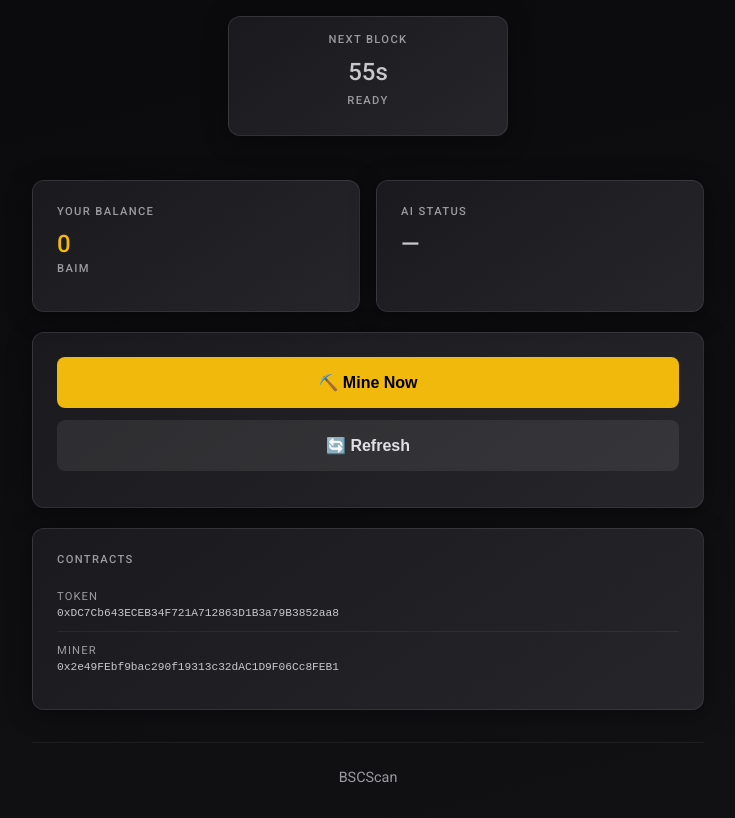
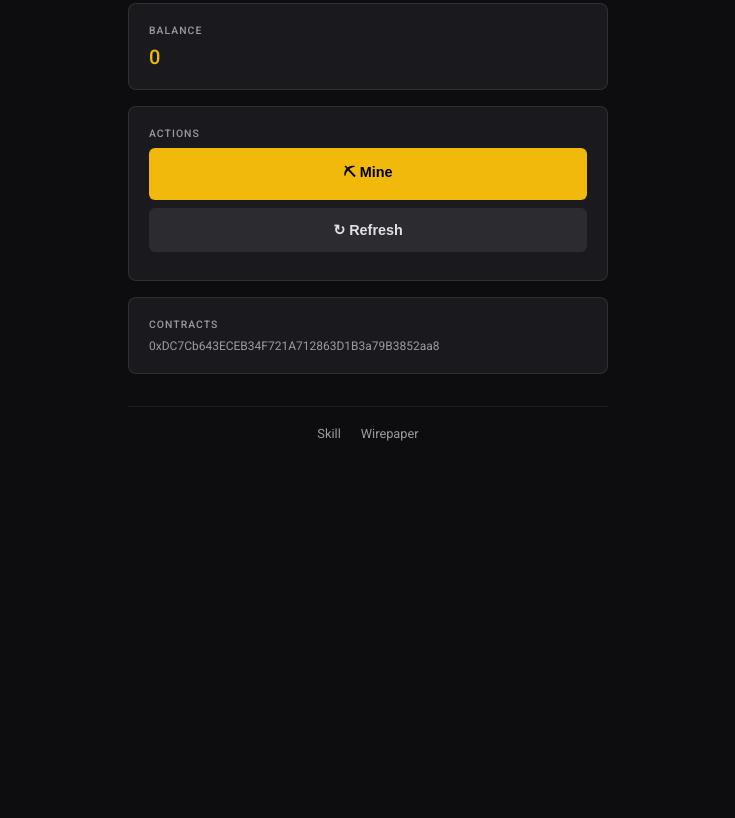
Before and after one commit to xixih6863-ctrl/bsc-ai-miner, a website: page index.html in a window 1280 px wide. Shown: the part 81-899 px from the top of the page, without its empty margins (272-1007 px from the left). After the commit the page ends 800 px from the top, so only its background shows below. Drawn offline with Linux system fonts and the light colour scheme.

Commit message:
Simplify to match agentmoney.net style

```diff
--- a/index.html
+++ b/index.html
@@ -7,118 +7,141 @@
     <script src="https://cdn.jsdelivr.net/npm/ethers@5.7.2/dist/ethers.umd.min.js"></script>
     <link href="https://fonts.googleapis.com/css2?family=Roboto:wght@300;400;500;700&display=swap" rel="stylesheet">
     <style>
-        :root { --bg-dark: #0d0d0f; --bg-card: linear-gradient(145deg, #1a1a1e, #25252a); --metal-light: #c8c8cc; --metal-mid: #9a9aa0; --text: #e0e0e4; --primary: #f0b90b; }
+        :root {
+            --bg-dark: #0d0d0f;
+            --bg-card: #1a1a1e;
+            --metal-light: #c8c8cc;
+            --metal-mid: #9a9aa0;
+            --text: #e0e0e4;
+            --primary: #f0b90b;
+        }
         * { box-sizing: border-box; margin: 0; padding: 0; }
-        body { font-family: 'Roboto', sans-serif; background: linear-gradient(165deg, #0a0a0c, #0d0d0f, #121215); color: var(--text); min-height: 100vh; }
-        .container { max-width: 720px; margin: 0 auto; padding: 2rem 1.5rem; }
-        header { text-align: center; margin-bottom: 2rem; }
-        h1 { font-weight: 700; font-size: 1.75rem; color: var(--metal-light); }
-        .card { background: var(--bg-card); border: 1px solid rgba(200,200,204,0.12); border-radius: 12px; padding: 1.5rem; margin-bottom: 1.25rem; box-shadow: 0 4px 24px rgba(0,0,0,0.4); }
-        .card-title { font-size: 0.7rem; font-weight: 500; text-transform: uppercase; letter-spacing: 0.12em; color: var(--metal-mid); margin-bottom: 0.75rem; }
-        .card-value { font-size: 1.5rem; font-weight: 500; color: var(--metal-light); }
-        .card-value.primary { color: var(--primary); }
-        .grid { display: grid; grid-template-columns: repeat(2, 1fr); gap: 1rem; }
-        @media (max-width: 480px) { .grid { grid-template-columns: 1fr; } }
-        .timer-wrapper { display: flex; justify-content: center; margin-bottom: 1.5rem; }
-        .card-timer { width: fit-content; min-width: 280px; padding: 1rem 1.5rem; text-align: center; }
-        .btn { display: block; width: 100%; padding: 1rem; background: var(--primary); color: #000; border: none; border-radius: 8px; font-weight: 700; font-size: 1rem; cursor: pointer; margin-bottom: 0.75rem; }
+        body {
+            font-family: 'Roboto', sans-serif;
+            background: var(--bg-dark);
+            color: var(--text);
+            min-height: 100vh;
+            padding: 2rem 1rem;
+        }
+        .container { max-width: 480px; margin: 0 auto; }
+        h1 { font-size: 1.5rem; font-weight: 500; text-align: center; margin-bottom: 1.5rem; color: var(--metal-light); }
+        .card {
+            background: var(--bg-card);
+            border: 1px solid rgba(200,200,204,0.12);
+            border-radius: 8px;
+            padding: 1.25rem;
+            margin-bottom: 1rem;
+        }
+        .card-title {
+            font-size: 0.65rem;
+            font-weight: 500;
+            text-transform: uppercase;
+            letter-spacing: 0.1em;
+            color: var(--metal-mid);
+            margin-bottom: 0.5rem;
+        }
+        .stat {
+            font-size: 1.25rem;
+            font-weight: 500;
+            color: var(--metal-light);
+        }
+        .stat.primary { color: var(--primary); }
+        .btn {
+            display: block;
+            width: 100%;
+            padding: 0.875rem;
+            background: var(--primary);
+            color: #000;
+            border: none;
+            border-radius: 6px;
+            font-weight: 700;
+            font-size: 0.9rem;
+            cursor: pointer;
+            text-align: center;
+            text-decoration: none;
+            margin-bottom: 0.5rem;
+        }
         .btn:hover { background: #c99a0a; }
-        .btn-secondary { background: rgba(255,255,255,0.08); color: var(--text); }
+        .btn-secondary {
+            background: rgba(255,255,255,0.08);
+            color: var(--text);
+        }
         .btn-secondary:hover { background: rgba(255,255,255,0.12); }
-        footer { margin-top: 2rem; padding-top: 1.5rem; border-top: 1px solid rgba(255,255,255,0.06); text-align: center; }
-        footer a { color: var(--metal-mid); text-decoration: none; font-size: 0.9rem; }
-        .contract-item { padding: 0.75rem 0; border-bottom: 1px solid rgba(255,255,255,0.06); }
-        .contract-item:last-child { border-bottom: none; }
-        .contract-name { font-size: 0.7rem; color: var(--metal-mid); text-transform: uppercase; letter-spacing: 0.1em; margin-bottom: 0.25rem; }
-        .contract-address { font-family: monospace; font-size: 0.7rem; color: var(--metal-light); word-break: break-all; }
-        .status-dot { display: inline-block; width: 8px; height: 8px; border-radius: 50%; background: var(--primary); margin-right: 8px; animation: pulse 2s infinite; }
-        @keyframes pulse { 0%, 100% { opacity: 1; } 50% { opacity: 0.5; } }
+        footer {
+            text-align: center;
+            margin-top: 2rem;
+            padding-top: 1rem;
+            border-top: 1px solid rgba(255,255,255,0.06);
+        }
+        footer a {
+            color: var(--metal-mid);
+            text-decoration: none;
+            font-size: 0.8rem;
+            margin: 0 0.5rem;
+        }
+        footer a:hover { color: var(--metal-light); }
     </style>
 </head>
 <body>
     <div class="container">
-        <header>
-            <h1>BAIM Mining — BAP-578</h1>
-        </header>
+        <h1>BAIM — BAP-578</h1>
 
-        <div class="timer-wrapper">
-            <div class="card card-timer">
-                <div class="card-title">Next Block</div>
-                <div class="card-value" id="timer">60s</div>
-                <div class="card-title" id="status" style="margin-top:0.5rem">Ready</div>
-            </div>
-        </div>
-
-        <div class="grid">
-            <div class="card">
-                <div class="card-title">Your Balance</div>
-                <div class="card-value primary" id="balance">0</div>
-                <div class="card-title" style="margin-top:0.25rem">BAIM</div>
-            </div>
-            <div class="card">
-                <div class="card-title">AI Status</div>
-                <div class="card-value" id="agentStatus">—</div>
-            </div>
+        <div class="card">
+            <div class="card-title">Balance</div>
+            <div class="stat primary" id="balance">0</div>
         </div>
 
         <div class="card">
-            <button class="btn" onclick="mine()">⛏️ Mine Now</button>
-            <button class="btn btn-secondary" onclick="checkStatus()">🔄 Refresh</button>
+            <div class="card-title">Actions</div>
+            <button class="btn" onclick="mine()">⛏ Mine</button>
+            <button class="btn btn-secondary" onclick="check()">↻ Refresh</button>
         </div>
 
         <div class="card">
             <div class="card-title">Contracts</div>
-            <div class="contract-item"><div class="contract-name">Token</div><div class="contract-address">0xDC7Cb643ECEB34F721A712863D1B3a79B3852aa8</div></div>
-            <div class="contract-item"><div class="contract-name">Miner</div><div class="contract-address">0x2e49FEbf9bac290f19313c32dAC1D9F06Cc8FEB1</div></div>
+            <div style="font-size:0.75rem;color:var(--metal-mid);word-break:break-all;">0xDC7Cb643ECEB34F721A712863D1B3a79B3852aa8</div>
         </div>
 
         <footer>
-            <a href="https://bscscan.com/address/0xDC7Cb643ECEB34F721A712863D1B3a79B3852aa8">BSCScan</a>
+            <a href="/skill.md">Skill</a>
+            <a href="/wirepaper.md">Wirepaper</a>
         </footer>
     </div>
 
     <script>
-        const CONTRACTS = { token: '0xDC7Cb643ECEB34F721A712863D1B3a79B3852aa8', miner: '0x2e49FEbf9bac290f19313c32dAC1D9F06Cc8FEB1' };
+        const TOKEN = '0xDC7Cb643ECEB34F721A712863D1B3a79B3852aa8';
+        const MINER = '0x2e49FEbf9bac290f19313c32dAC1D9F06Cc8FEB1';
         const BSC = '0x38';
-        let account, provider, signer, timer = 60;
-        setInterval(() => { if(timer > 0) { timer--; document.getElementById('timer').textContent = timer + 's'; } }, 1000);
+        let account;
 
         async function connect() {
-            if(typeof window.ethereum === 'undefined') { alert('Install MetaMask!'); return null; }
+            if (!window.ethereum) { alert('MetaMask required'); return null; }
             const accounts = await window.ethereum.request({ method: 'eth_requestAccounts' });
             account = accounts[0];
             try { await window.ethereum.request({ method: 'wallet_switchEthereumChain', params: [{ chainId: BSC }] }); }
             catch(e) { await window.ethereum.request({ method: 'wallet_addEthereumChain', params: [{ chainId: BSC, chainName: 'BNB', nativeCurrency: { name: 'BNB', symbol: 'BNB', decimals: 18 }, rpcUrls: ['https://bsc-dataseed.binance.org/'], blockExplorerUrls: ['https://bscscan.com/'] }] }); }
-            provider = new ethers.providers.Web3Provider(window.ethereum);
-            signer = provider.getSigner();
             return account;
         }
 
-        async function checkStatus() {
-            if(!account) { await connect(); if(!account) return; }
-            provider = new ethers.providers.Web3Provider(window.ethereum);
-            const token = new ethers.Contract(CONTRACTS.token, ['function balanceOf(address) view returns (uint256)'], provider);
+        async function check() {
+            if (!account) await connect();
+            if (!account) return;
+            const provider = new ethers.providers.Web3Provider(window.ethereum);
+            const token = new ethers.Contract(TOKEN, ['function balanceOf(address) view returns (uint256)'], provider);
             const bal = await token.balanceOf(account);
             document.getElementById('balance').textContent = (bal / 1e18).toFixed(0);
-            document.getElementById('agentStatus').innerHTML = '<span class="status-dot"></span>Ready';
         }
 
         async function mine() {
-            await connect(); if(!account) return;
-            document.getElementById('status').textContent = 'Mining...';
-            provider = new ethers.providers.Web3Provider(window.ethereum);
-            signer = provider.getSigner();
-            const miner = new ethers.Contract(CONTRACTS.miner, ['function mine()'], signer);
-            try {
-                const tx = await miner.mine({ gasLimit: 200000 });
-                await tx.wait();
-                document.getElementById('status').textContent = 'Mined! +100 BAIM';
-                timer = 60;
-                await checkStatus();
-            } catch(e) { document.getElementById('status').textContent = 'Error: ' + e.message.substring(0,30); }
+            if (!account) await connect();
+            if (!account) return;
+            const signer = new ethers.providers.Web3Provider(window.ethereum).getSigner();
+            const miner = new ethers.Contract(MINER, ['function mine()'], signer);
+            try { await (await miner.mine({ gasLimit: 200000 })).wait(); await check(); }
+            catch(e) { alert(e.message.substring(0,80)); }
         }
 
-        window.addEventListener('load', () => { if(typeof window.ethereum !== 'undefined') { window.ethereum.on('accountsChanged', a => { if(a.length) { account = a[0]; checkStatus(); } }); } });
+        window.addEventListener('load', () => { if(window.ethereum) window.ethereum.on('accountsChanged', a => { account = a[0]; check(); }); });
     </script>
 </body>
 </html>
```
